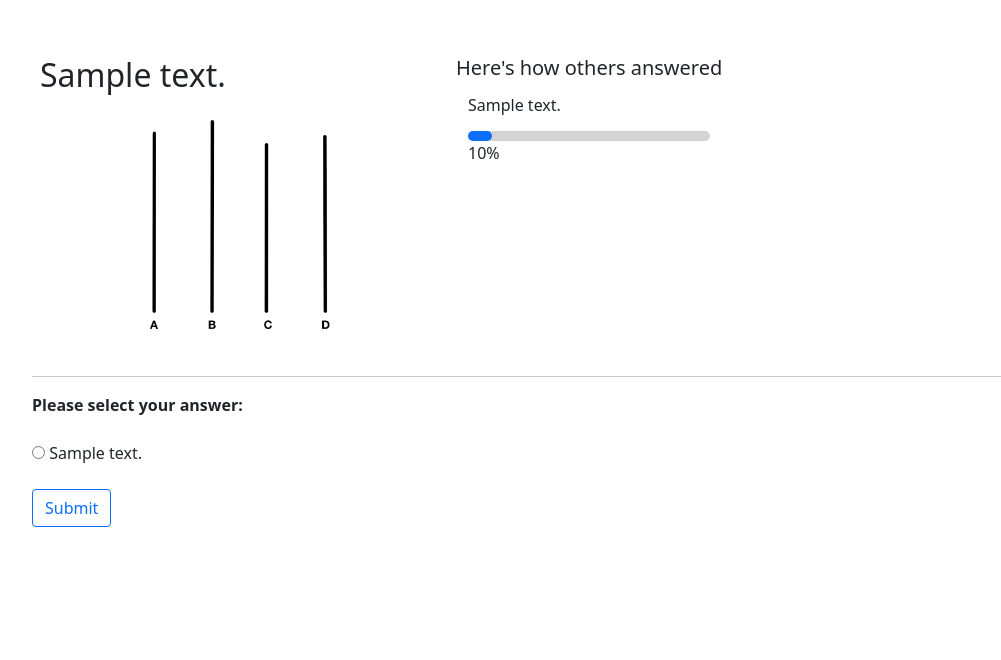
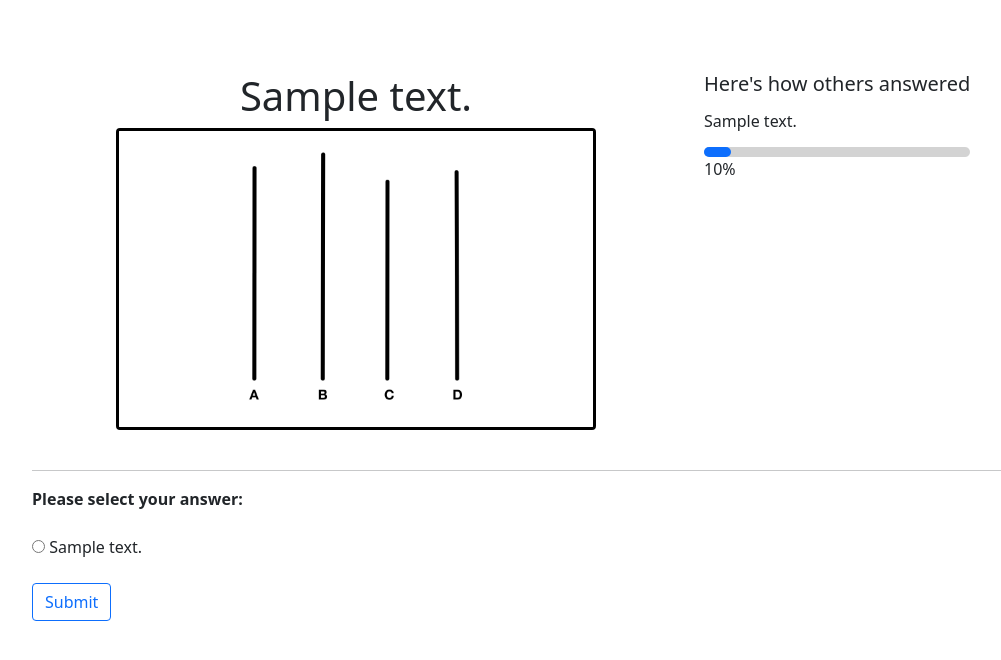
Before and after one commit to gsbaker/visual-perception-quiz, a Django app: page /1/ in a window 1280 px wide. Shown: the top 660 px of the page, without its empty margins (50-1051 px from the left). Run offline with Django 3.2, Linux system fonts and the light colour scheme; tables that the repository leaves empty hold one stand-in row (values such as "Sample post").

Commit message:
Add more lines images and clean up question-form.html

```diff
--- a/mysite/quiz/static/quiz/style.css
+++ b/mysite/quiz/static/quiz/style.css
@@ -1,6 +1,3 @@
-#nameInput {
-  max-width: 500px; }
-
 .progress-bar-container {
   width: 100%;
   height: 10px;
@@ -14,7 +11,9 @@
   height: 10px; }
 
 #lines-image {
-  max-width: 400px; }
+  width: 80%;
+  max-width: 600px;
+  border: 3px solid black; }
 
 #id_choices {
   list-style-type: none;
--- a/mysite/quiz/static/quiz/style.scss
+++ b/mysite/quiz/static/quiz/style.scss
@@ -1,7 +1,3 @@
-#nameInput {
-  max-width: 500px;
-}
-
 .progress-bar-container {
   width: 100%;
   height: 10px;
@@ -17,7 +13,9 @@
 }
 
 #lines-image {
-  max-width: 400px;
+  width: 80%;
+  max-width: 600px;
+  border: 3px solid black;
 }
 
 #id_choices {
--- a/mysite/quiz/templates/quiz/base.html
+++ b/mysite/quiz/templates/quiz/base.html
@@ -7,7 +7,7 @@
     <link rel="stylesheet" href="{% static 'quiz/style.css' %}">
     <meta name="viewport" content="width=device-width, initial-scale=1">
     <link rel="shortcut icon" type="image/png" href="{% static 'quiz/favicon.ico' %}"/>
-    <title>Quiz</title>
+    <title>Visual Perception Quiz</title>
 </head>
 
 <body>
--- a/mysite/quiz/templates/quiz/question-form.html
+++ b/mysite/quiz/templates/quiz/question-form.html
@@ -2,17 +2,16 @@
 
 {% block content %}
 
-    <div class="d-flex">
-        <div class="p-2">
-            <h2>{{ current_question.question_text }}</h2>
+    <div class="d-flex flex-wrap">
+        <div class="p-4 text-center">
+            <h1>{{ current_question.question_text }}</h1>
             {% load static %} <img src="{% static image_path %}" class="img-fluid rounded" alt="Lines" id="lines-image">
         </div>
 
-        <div class="p-2">
-            <div id="progress-wrapper">
+        <div class="p-4">
             <h5>Here's how others answered</h5>
             {% for choice in current_question.choice_set.all %}
-                    <div class="container mt-3">
+                <div class="mt-3">
                     <h6>{{ choice.choice_text }}</h6>
                     <div class="progress-bar-container">
                         <div id="progress-bar-{{ forloop.counter }}" class="bg-primary progress-bar">&nbsp</div>
@@ -20,7 +19,6 @@
                     <div id="progress-bar-{{ forloop.counter }}-message">Waiting for answers...</div>
                 </div>
             {% endfor %}
-            </div>
         </div>
     </div>
 
```
Also changed, not shown: mysite/quiz/static/quiz/lines-3.jpg (added), mysite/quiz/static/quiz/lines-4.jpg (added), mysite/quiz/static/quiz/lines-5.jpg (added), mysite/quiz/static/quiz/lines-6.jpg (added), mysite/quiz/static/quiz/lines-7.jpg (added), mysite/quiz/static/quiz/lines-8.jpg (added), 1 other file. Lines whose indentation alone changed are shown as unchanged.
